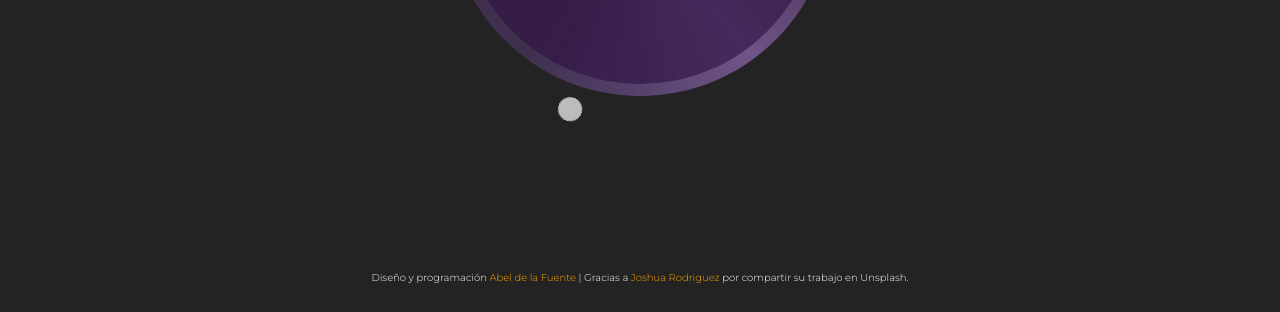
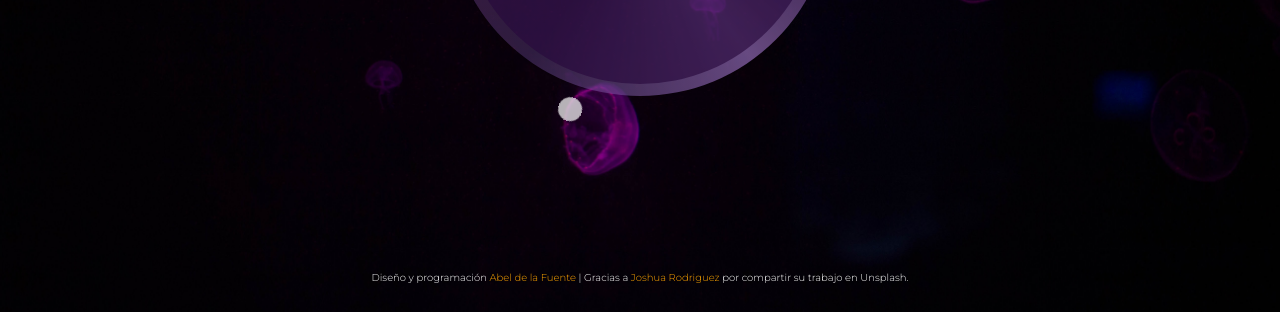
Before and after one commit to abelfubu/descansa-y-respira, a plain HTML site: page index.html in a window 1280 px wide. Shown: the part 504-816 px from the top of the page. Drawn offline with Linux system fonts and the light colour scheme; the site is published under a folder, as on GitHub Pages, so addresses that start at the root find nothing.

Commit message:
Minor bug

```diff
--- a/index.html
+++ b/index.html
@@ -4,7 +4,7 @@
     <meta charset="UTF-8" />
     <meta name="viewport" content="width=device-width, initial-scale=1.0" />
     <title>Respira y relajate</title>
-    <link rel="icon" href="/Favicon.png" type="image/png" />
+    <link rel="icon" href="Favicon.png" type="image/png" />
     <!-- Stylesheets  -->
     <link rel="stylesheet" href="style.css" />
   </head>
--- a/style.css
+++ b/style.css
@@ -17,7 +17,7 @@
   --box-shadow: 0 2px 10px rgba(0, 0, 0, 0.3);
   --button-box-shadow: 0 2px 4px rgba(0, 0, 0, 0.3);
   --border-radius: 6px;
-  --image: url('/bgImg.jpg');
+  --image: url('bgImg.jpg');
 }
 
 * {
```
